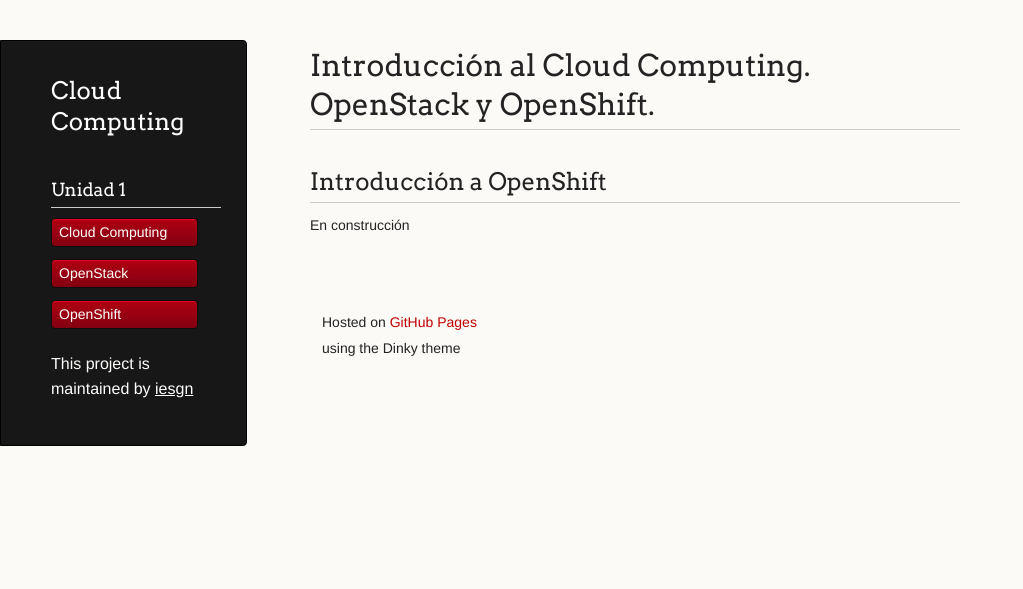
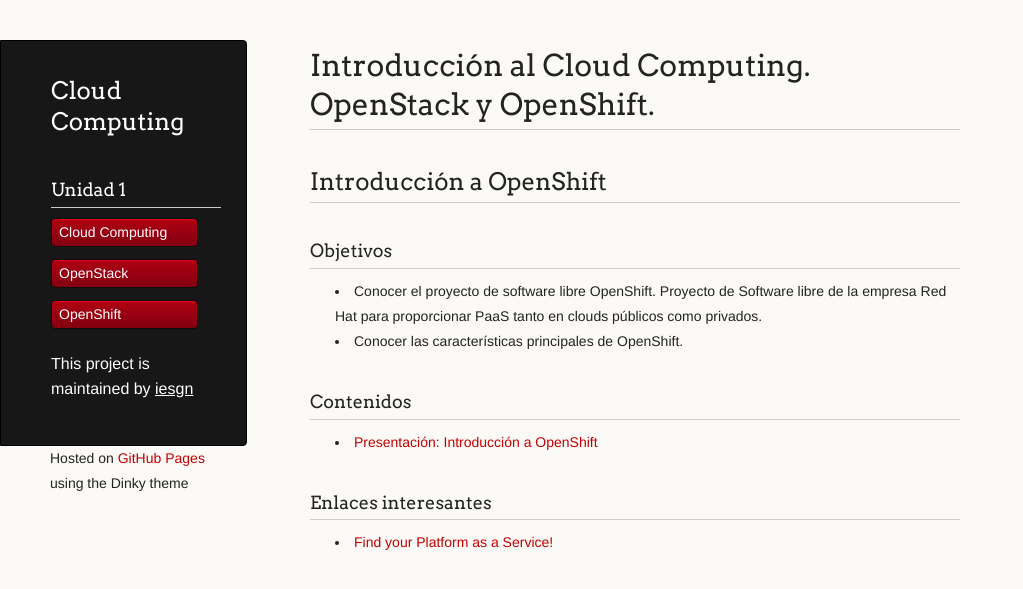
Before and after one commit to iesgn/cloud, a Jekyll site: the page built from curso/u1/openshift.md, in a window 1280 px wide. Shown: the top 589 px of the page, without its empty margins (0-1023 px from the left). Built offline with Jekyll 4.4.1, drawn with Linux system fonts in a browser that asks for light colours.

Commit message:
md de openstack y openshift (u1)

```diff
--- a/curso/u1/openshift.md
+++ b/curso/u1/openshift.md
@@ -6,4 +6,16 @@ menu:
 ---
 ## Introducción a OpenShift
 
-En construcción
+### Objetivos
+
+* Conocer el proyecto de software libre OpenShift. Proyecto de Software libre de
+la empresa Red Hat para proporcionar PaaS tanto en clouds públicos como privados.
+* Conocer las características principales de OpenShift.
+
+### Contenidos
+
+* [Presentación: Introducción a OpenShift](presentacion_openshift)
+
+### Enlaces interesantes
+
+* [Find your Platform as a Service!](http://www.paasify.it/vendors)
```
Also changed, not shown: curso/u1/openstack.md (+3 -3 lines).
